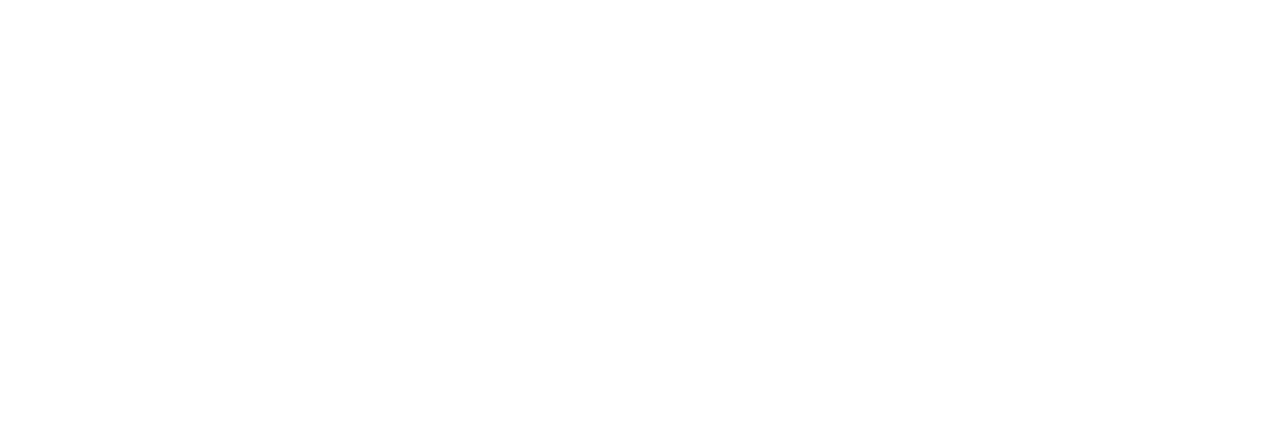
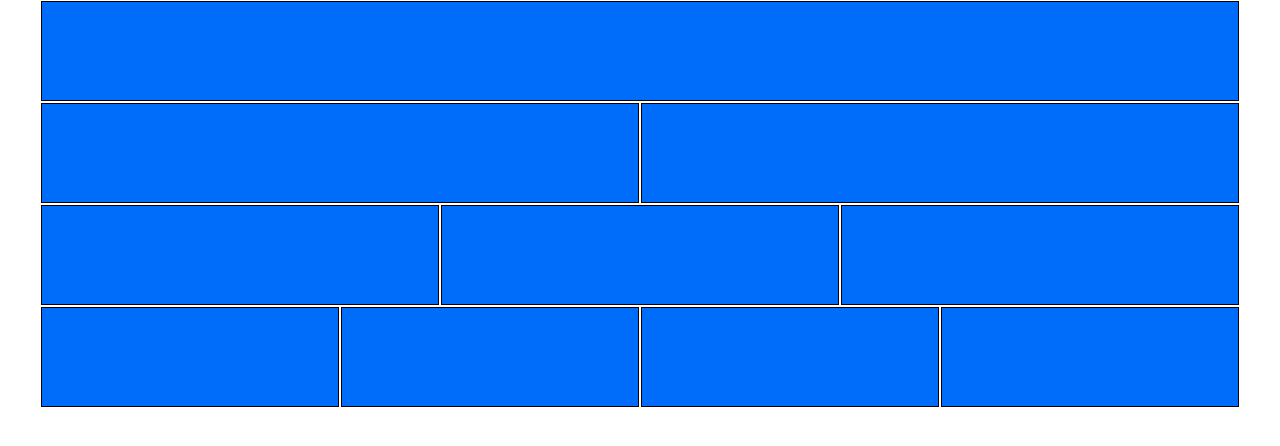
Before and after one commit to EndriuK/html-css-12bool, a plain HTML site: page index.html in a window 1280 px wide. Drawn offline with Linux system fonts and the light colour scheme.

Commit message:
[UPD] problema flex o css

```diff
--- /dev/null
+++ b/css/12bool.css
@@ -0,0 +1,40 @@
+/* * {
+    margin: 0;
+    padding: 0;
+    box-sizing: border-box;
+} */
+
+
+/* CLASSI LAYOUT */
+
+.col-12 {
+    flex-basis: calc((100% / 12) * 12);
+    background-color: #006CFA;
+    border: 1px solid black;
+    height: 100px;
+    margin: 1px;
+}
+
+.col-6 {
+    flex-basis: calc((100% / 12) * 6);
+    background-color: #006CFA;
+    border: 1px solid black;
+    height: 100px;
+    margin: 1px;
+}
+
+.col-4 {
+    flex-basis: calc((100% / 12) * 4);
+    background-color: #006CFA;
+    border: 1px solid black;
+    height: 100px;
+    margin: 1px;
+}
+
+.col-3 {
+    flex-basis: calc((100% / 12) * 3);
+    background-color: #006CFA;
+    border: 1px solid black;
+    height: 100px;
+    margin: 1px;
+}
--- a/css/style.css
+++ b/css/style.css
@@ -4,16 +4,12 @@
     box-sizing: border-box;
 }
 
-
-/* CLASSI LAYOUT */
-
 .container {
-    max-width: 1170px;
+    max-width: 1200px;
     margin: 0 auto;
 }
 
 .row {
     display: flex;
-    flex-wrap: wrap;
-    flex-direction: row;
+    /* flex-wrap: wrap; */
 }
--- a/index.html
+++ b/index.html
@@ -4,12 +4,32 @@
 <head>
     <meta charset="UTF-8">
     <meta name="viewport" content="width=device-width, initial-scale=1.0">
+    <link rel="stylesheet" href="./css/12bool.css">
     <link rel="stylesheet" href="./css/style.css">
     <title>col-12-layout</title>
 </head>
 
 <body>
-
+    <div class="container">
+        <div class="row">
+            <div class="col-12"></div>
+        </div>
+        <div class="row">
+            <div class="col-6"></div>
+            <div class="col-6"></div>
+        </div>
+        <div class="row">
+            <div class="col-4"></div>
+            <div class="col-4"></div>
+            <div class="col-4"></div>
+        </div>
+        <div class="row">
+            <div class="col-3"></div>
+            <div class="col-3"></div>
+            <div class="col-3"></div>
+            <div class="col-3"></div>
+        </div>
+    </div>
 </body>
 
 </html>
```
